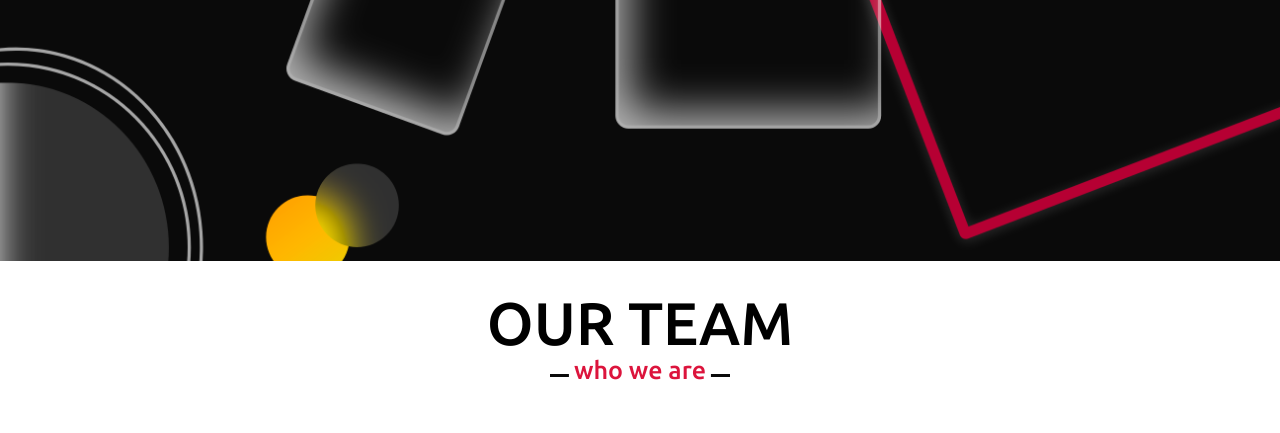
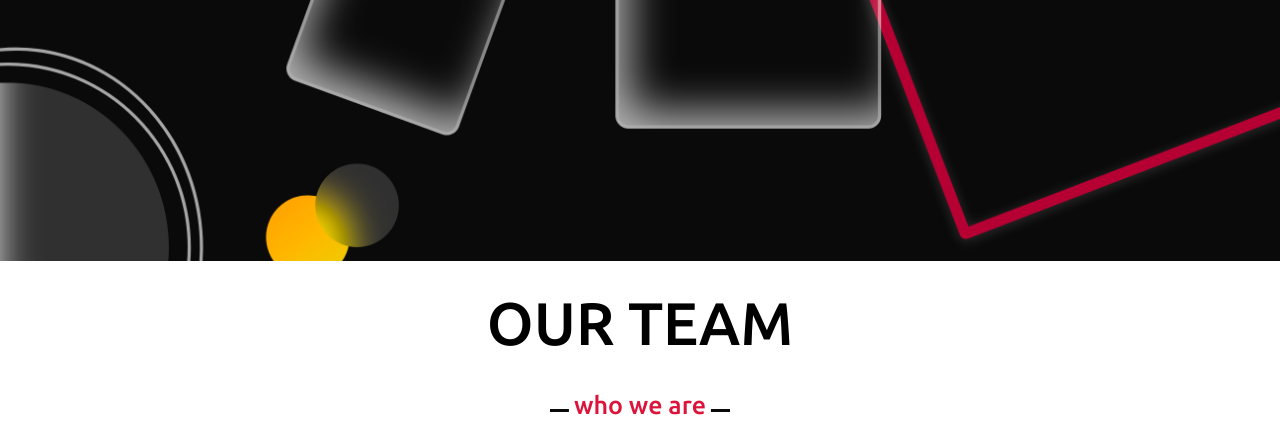
Before and after one commit to Sdev14/CreateClub.github.io, a plain HTML site: page index.html in a window 1280 px wide. Shown: the part 519-952 px from the top of the page. Drawn offline with nearby package versions, Linux system fonts and the light colour scheme.

Commit message:
Update style.css

```diff
--- a/style.css
+++ b/style.css
@@ -195,7 +195,7 @@ section .title {
   padding-top: 20px;
   font-weight: 500;
   margin-bottom: 60px;
-  padding-bottom: 20px;
+  padding-bottom: 55px;
   font-family: "Ubuntu", sans-serif;
 }
 section .title::before {
```
